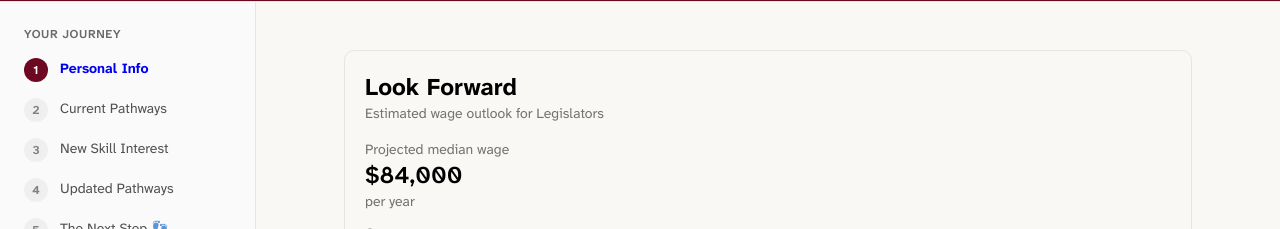
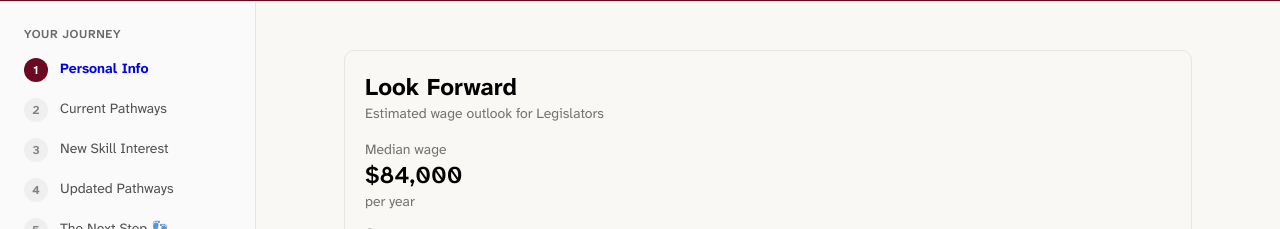
Before and after one commit to jaynaugler/ttns, a Next.js app: page /team5-test in a window 1280 px wide. Shown: the part 59-288 px from the top of the page. Built offline with nearby package versions, Linux system fonts and the light colour scheme.

Commit message:
Label wage card figure as median wage
The card shows the career's current median wage from careers.json, not a
projection, so 'Projected median wage' overstated it.

```diff
--- a/src/components/look-forward/wage-projection-card.tsx
+++ b/src/components/look-forward/wage-projection-card.tsx
@@ -47,7 +47,7 @@ export function WageProjectionCard({
 				<div className="space-y-3">
 					<div>
 						<p className="text-sm text-muted-foreground">
-							Projected median wage
+							Median wage
 						</p>
 						<p className="text-2xl font-semibold">
 							{formatCurrency(projection.projectedWage!)}
```
